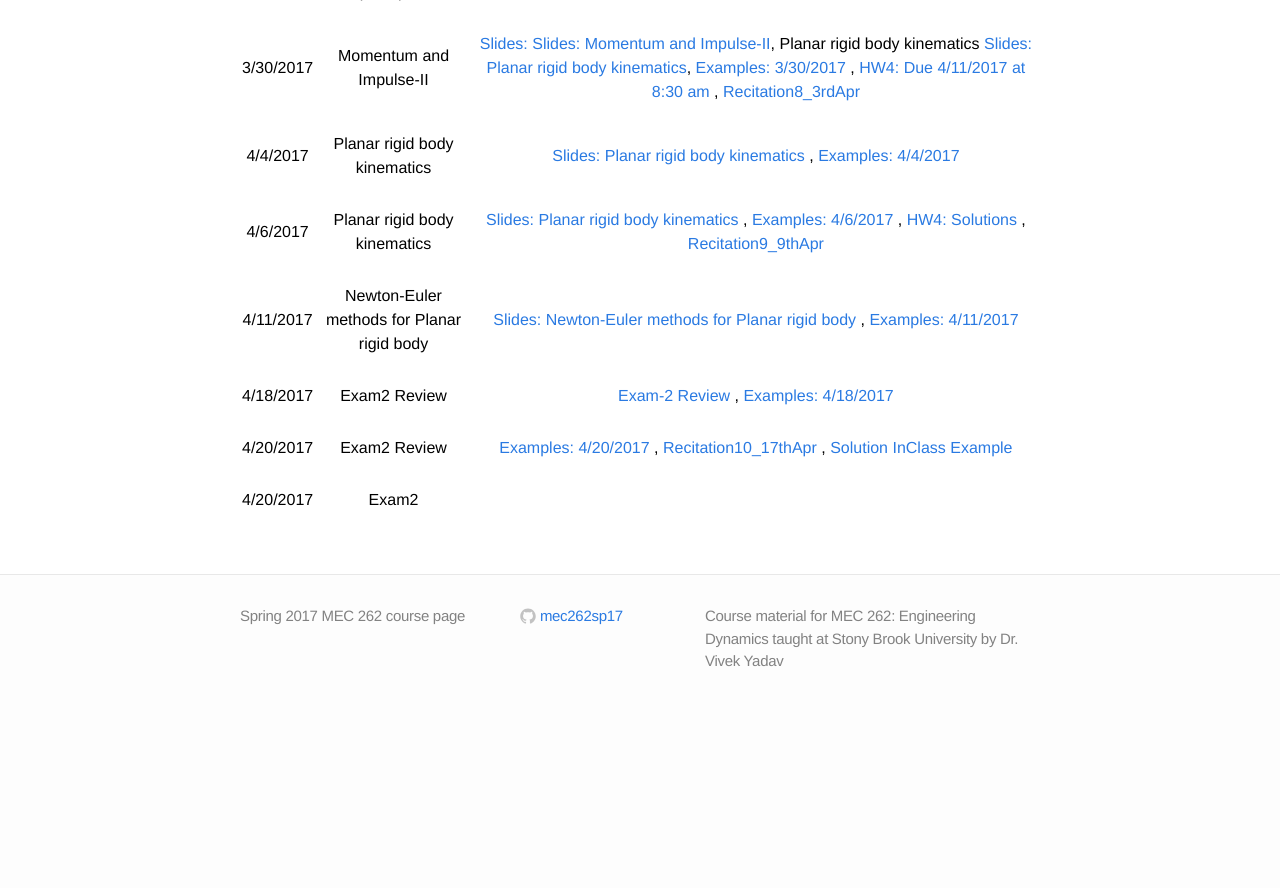
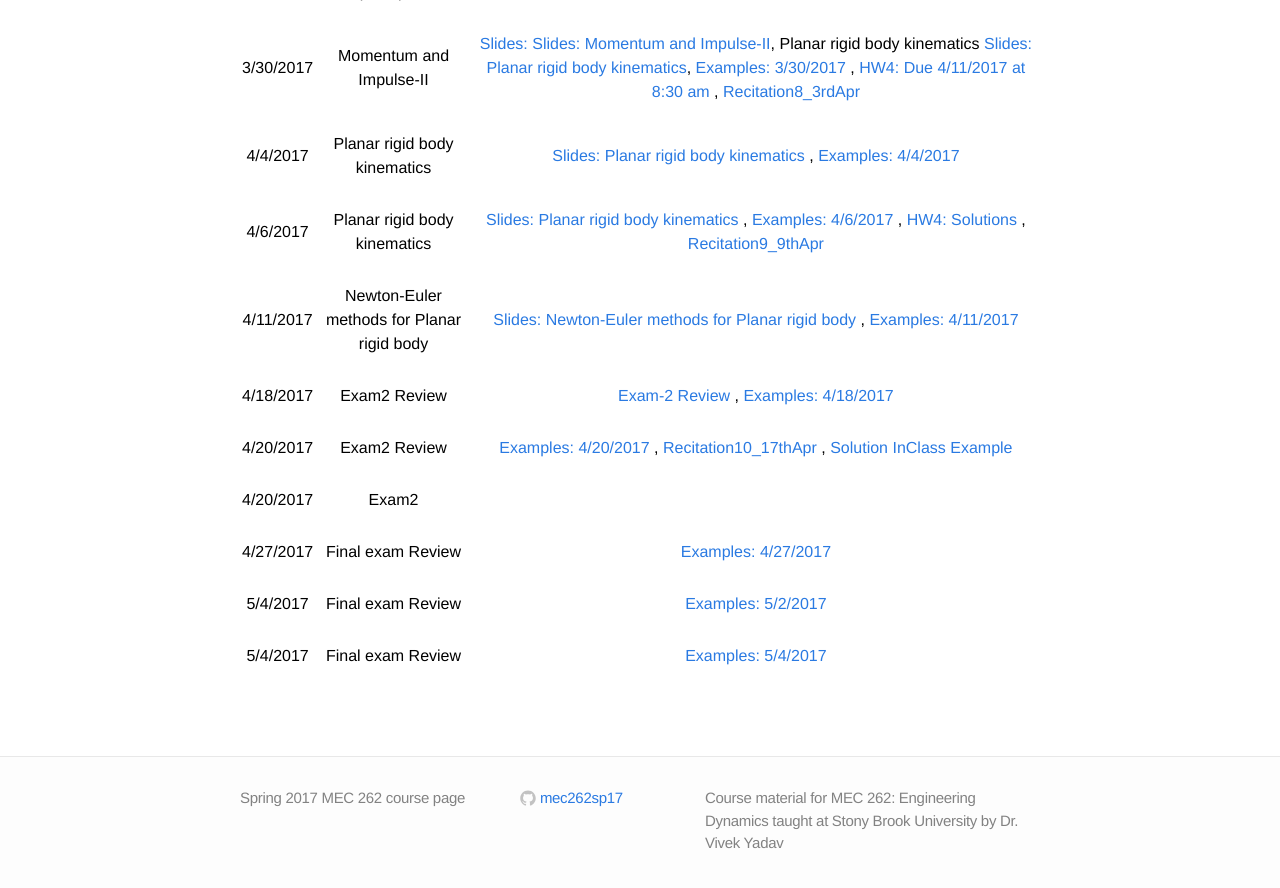
Before and after one commit to mec262sp17/mec262sp17.github.io, a Jekyll site: the page built from Course_materials.md, in a window 1280 px wide and 900 px high, scrolled down 1432 px. Shown: the top 888 px of the window. Built offline with Jekyll 4.4.1, drawn with Linux system fonts in a browser that asks for light colours; before the commit the page ends 2150 px from its top, so only the background shows below that.

Commit message:
Update Course_materials.md

```diff
--- a/Course_materials.md
+++ b/Course_materials.md
@@ -58,3 +58,10 @@ All documents for the course page are available on course repository on [github]
 | 4/20/2017    | Exam2 Review  |  [Examples: 4/20/2017](https://mec262sp17.github.io/Notes/examples_4_20_2017_mec262.pdf)  , [Recitation10_17thApr](https://mec262sp17.github.io/Notes/Recitation10_17thApr.pdf) , [Solution InClass Example](https://mec262sp17.github.io/Notes/inClass_solution.pdf)  |
 | | | |
 | 4/20/2017    | Exam2   |    |
+| | | |
+| 4/27/2017    | Final exam Review  |  [Examples: 4/27/2017](https://mec262sp17.github.io/Notes/examples_4_27_2017_mec262.pdf)
+| | | |
+| 5/4/2017    | Final exam Review  |  [Examples: 5/2/2017](https://mec262sp17.github.io/Notes/examples_5_2_2017_mec262.pdf)
+| | | |
+| 5/4/2017    | Final exam Review  |  [Examples: 5/4/2017](https://mec262sp17.github.io/Notes/examples_5_4_2017_mec262.pdf)
+| | | |
```
